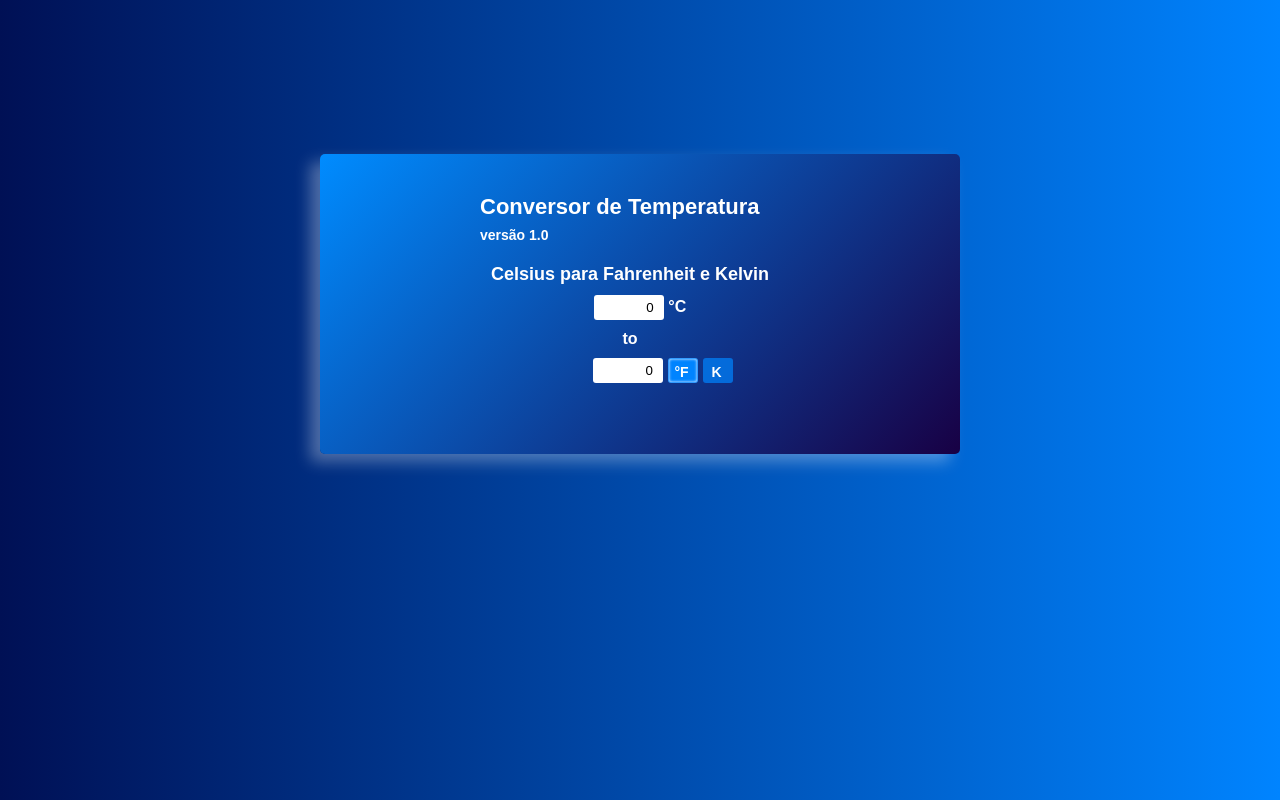
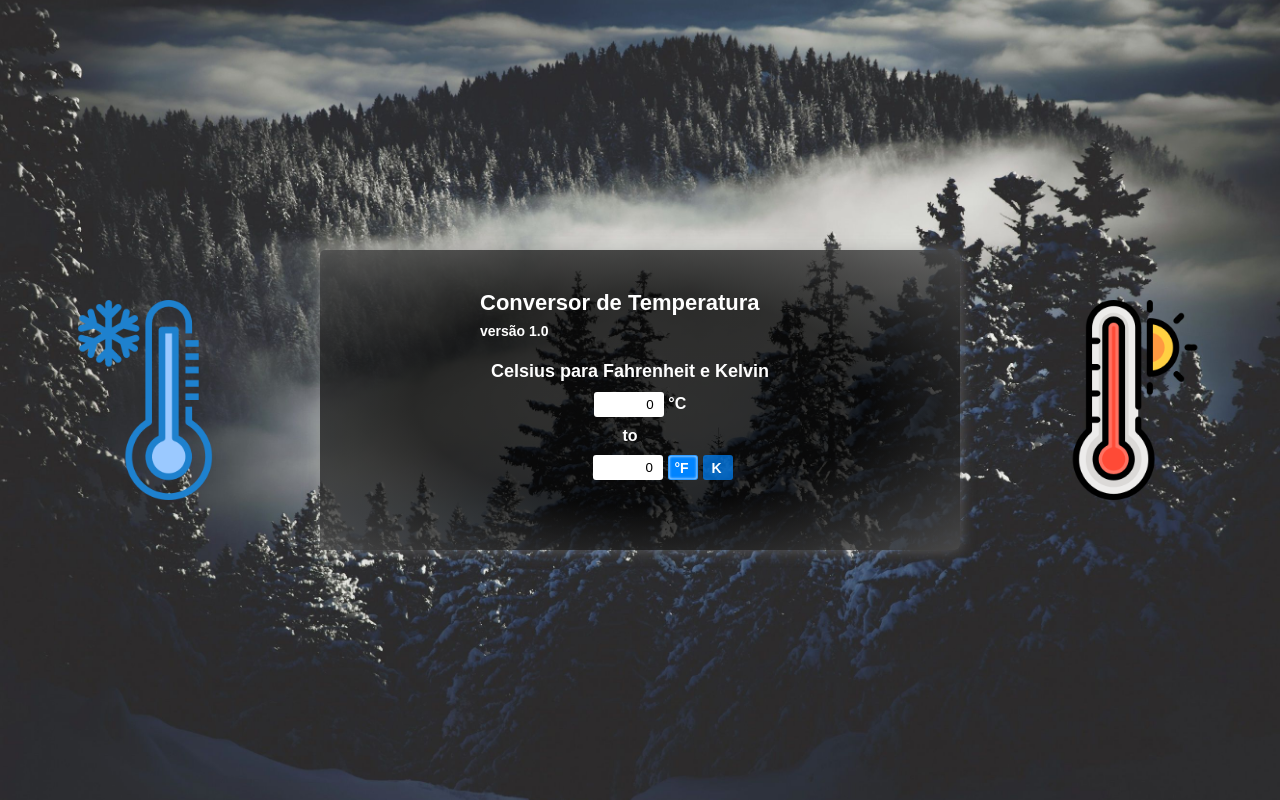
Before and after one commit to yLuiz/temperatureConverter, a plain HTML site: page index.html in a window 1280 px wide. Drawn offline with Linux system fonts and the light colour scheme.

Commit message:
Alterações no background

```diff
--- a/index.html
+++ b/index.html
@@ -26,6 +26,11 @@
         </label>
       </div>
     </section>
+    <div class="termometros">
+      <img class="termometro" id="t-frio" src="/assets/img/termometro-frio.png" alt="Termometro Frio">
+      <img class="termometro" id="t-quente" src="/assets/img/termometro.png" alt="Termometro Quente">
+    </div>
+
 
     <script src="script.js"></script>
   </body>
--- a/style.css
+++ b/style.css
@@ -8,11 +8,30 @@
 
 body {
   display: flex;
+  position: relative;
   justify-content: center;
   align-items: center;
   font-family: sans-serif;
+  width: 100vw;
+  height: 100vh;
 
-  background-image: linear-gradient(to left, rgb(0, 132, 255), rgb(0, 16, 85));
+  background-image: url(/assets/img/background-main.jpg);
+  background-repeat: no-repeat;
+  background-size: cover;
+  background-position: center;
+}
+
+.termometros {
+  display: flex;
+  width: 100%;
+  padding: 45px;
+  position: absolute;
+  justify-content: space-between;
+}
+
+.termometro {
+  min-width: 60px;
+  max-width: 200px;
 }
 
 .section {
@@ -21,13 +40,16 @@ body {
   position: relative;
   color: white;
 
-  background-image: linear-gradient(-45deg, rgb(24, 0, 68), rgb(0, 140, 255));
-  box-shadow: -10px 8px 15px rgba(255, 255, 255, 0.3);
+  background-image: radial-gradient(
+  rgba(0, 0, 0, 0.8) 50%,
+  rgba(78, 78, 78, 0.8)
+  );
+
+  box-shadow: 0px 0px 15px rgba(149, 149, 149, 0.5);
 
   width: 50%;
   height: 300px;
   border-radius: 5px;
-  margin-top: 12%;
 
   justify-content: center;
   align-items: center;
@@ -172,6 +194,11 @@ body {
 }
 
 @media (max-width: 768px) {
+
+  .termometro {
+    width: 150px;
+  }
+
   .section {
     width: 90vw;
     height: 70vh;
@@ -185,7 +212,16 @@ body {
   }
 }
 
-@media (max-width: 595px) {
+@media (max-width: 620px) {
+
+  .termometros {
+    padding: 50px;
+  }
+
+  .termometro {
+    max-width: 100px;
+  }
+
   .section h1 {
     width: 210px;
   }
@@ -201,6 +237,12 @@ body {
   }
 }
 
+@media(max-width: 520px) {
+  .termometro {
+    display: none;
+  }
+}
+
 @media (max-width: 395px) {
   .section {
     margin-top: 80px;
```
Also changed, not shown: assets/img/background-main.jpg (added), assets/img/termometro-frio.png (added), assets/img/termometro.png (added).
